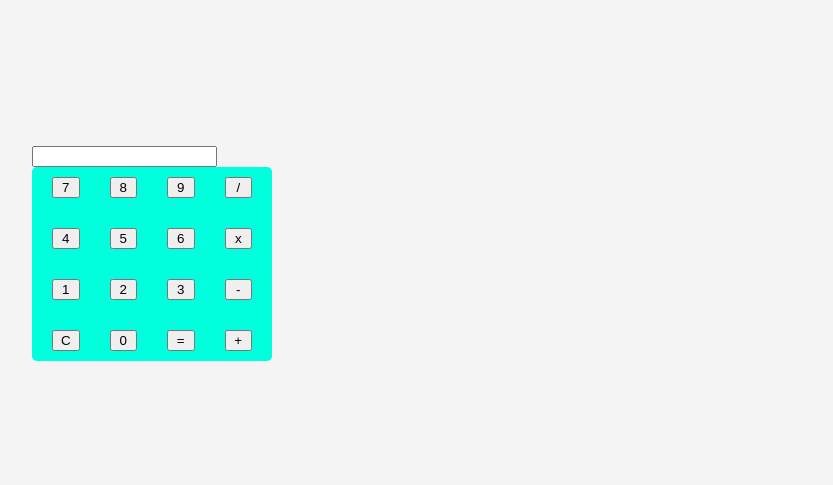
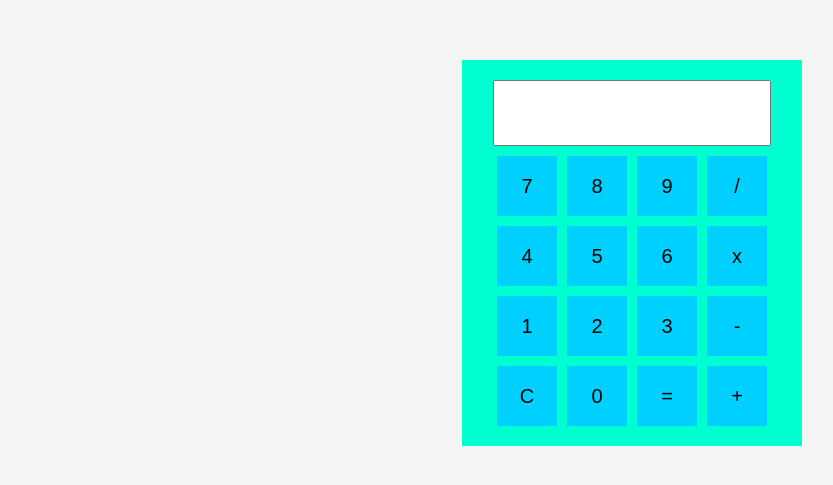
Before and after one commit to Davimp0413/calculatora, a plain HTML site: page index.html in a window 1280 px wide. Shown: the part 155-640 px from the top of the page, without its empty margins (8-841 px from the left). Drawn offline with Linux system fonts and the light colour scheme.

Commit message:
Add files via upload

```diff
--- a/style.css
+++ b/style.css
@@ -1,8 +1,13 @@
 .container {
   width: 100%;
-  max-width: 1200px;
+  max-width: 300px;
   margin: 0 auto;
   padding: 20px;
+  background-color: #00ffd0;
+  justify-content: center;
+  align-items: center;
+  flex-direction: column;
+  display: flex;
 }
 body {
     font-family: Arial, sans-serif;
@@ -14,16 +19,26 @@ body {
     align-items: center;
 }
 .buttons {
-    background-color: #00ffdd;
-    color: white;
+    border-radius: 5px;
+    display: grid;
+    grid-template-columns: repeat(4, 60px);
+    gap: 10px;
+}
+
+button {
+    height: 60px;
+    font-size: 20px;
+    cursor: pointer;
     border: none;
-    padding: 10px 20px;
-    cursor: pointer;
-    border-radius: 5px;
-    transition: background-color 0.3s ease;
-    display: grid;
-    grid-template-columns: repeat(4, 1fr);
-    gap: 30px;
-    width: 200px;
+    border-radius: 0px;
+    background-color: #00d0ff;
+    gap: 10px;
+    }
 
-}
+    .display{
+        width: 90%;
+        height: 60px;
+        text-align: center;
+        margin-bottom: 10px;
+
+    }
```
